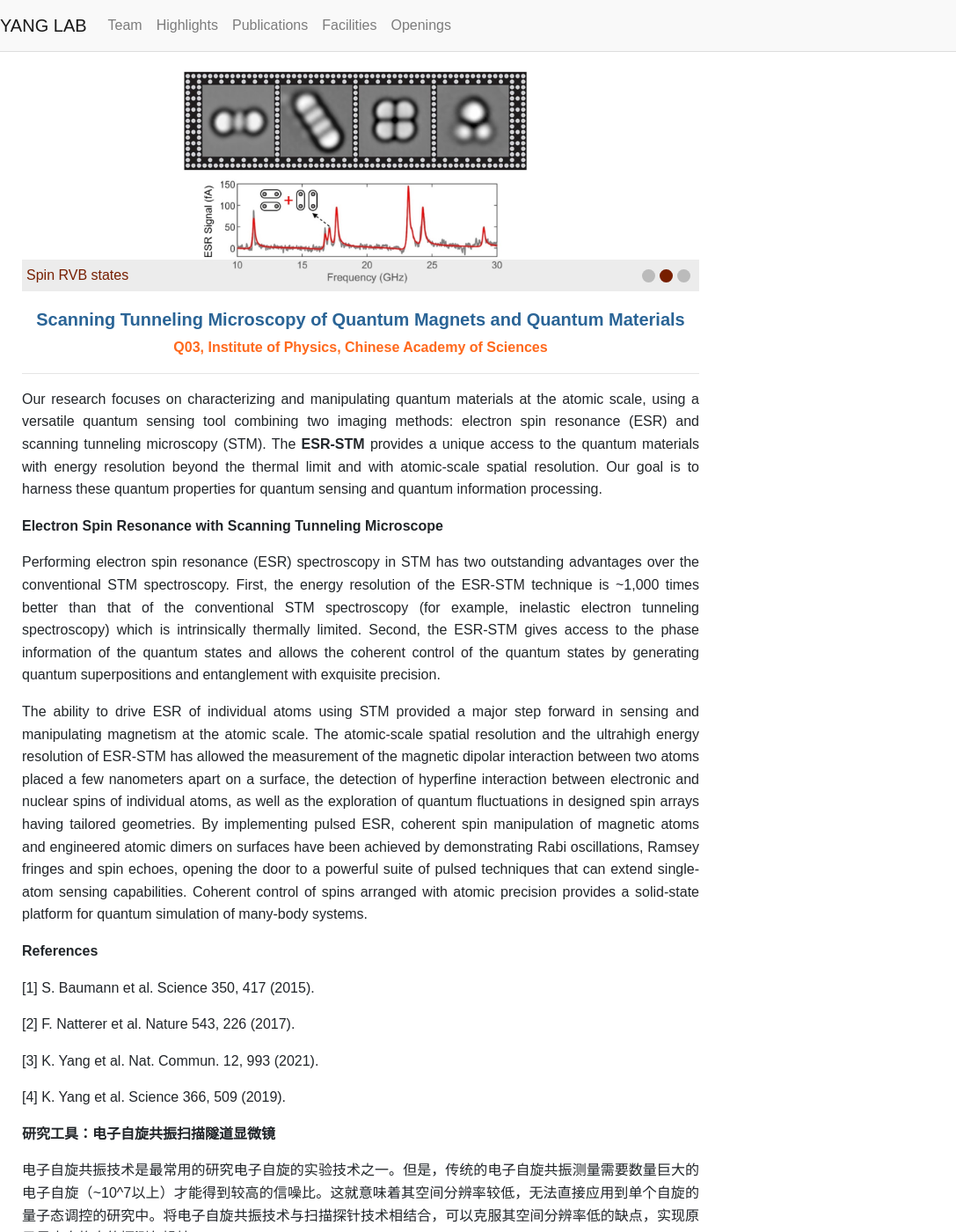
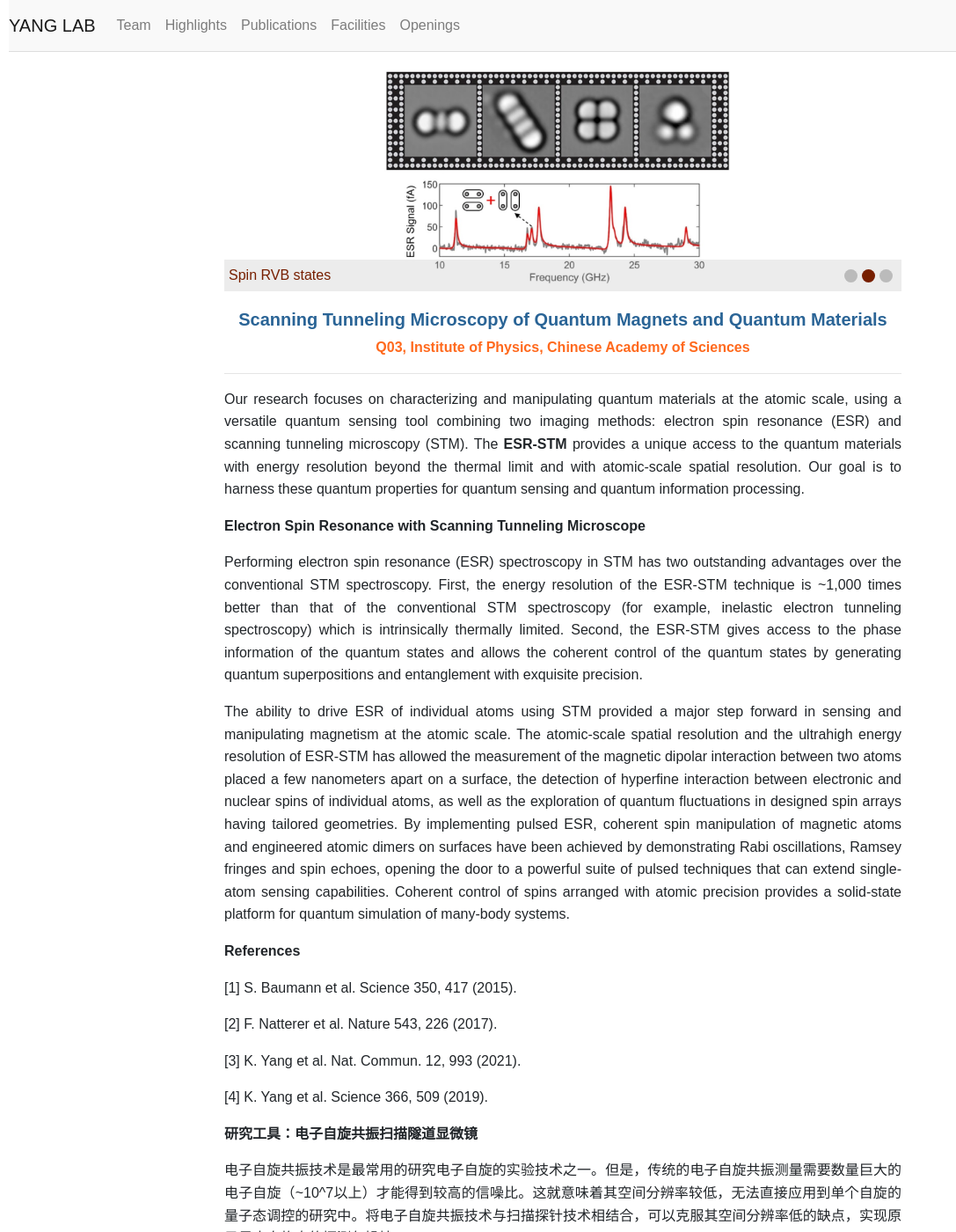
Before and after one commit to ZoomWuun/Q03i, a Jekyll site: the page built from _pages/home.md, in a window 1280 px wide and 1400 px high. Shown: the whole window at 88% size, without its empty margins (0-1087 px from the left). Built offline with Jekyll 4.4.1, drawn with Linux system fonts in a browser that asks for light colours.

Commit message:
Add files via upload

```diff
--- a/_includes/header.html
+++ b/_includes/header.html
@@ -35,13 +35,13 @@
 <style>
     body {
         padding-top: 56px; /* Adjust based on the height of the navbar */
-		margin: 0 10px;
     }
 
     .fixed-top {
         position: fixed;
 		background-color: #f9f9f9;
 		border-bottom: 1px solid #ddd;
+		margin: 0 10px;
 		opacity: 1;
         width: 100%;
         z-index: 1030; /* Ensure the navbar is on top of other elements */
```
